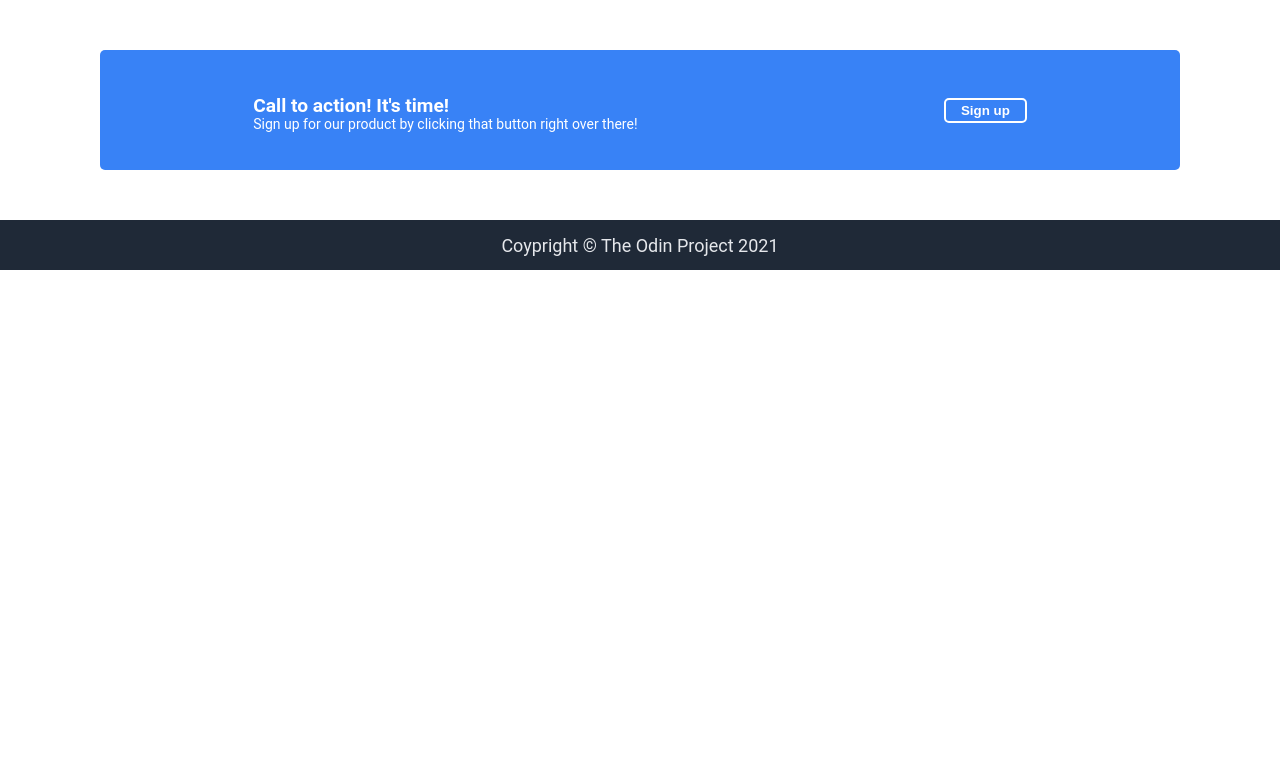
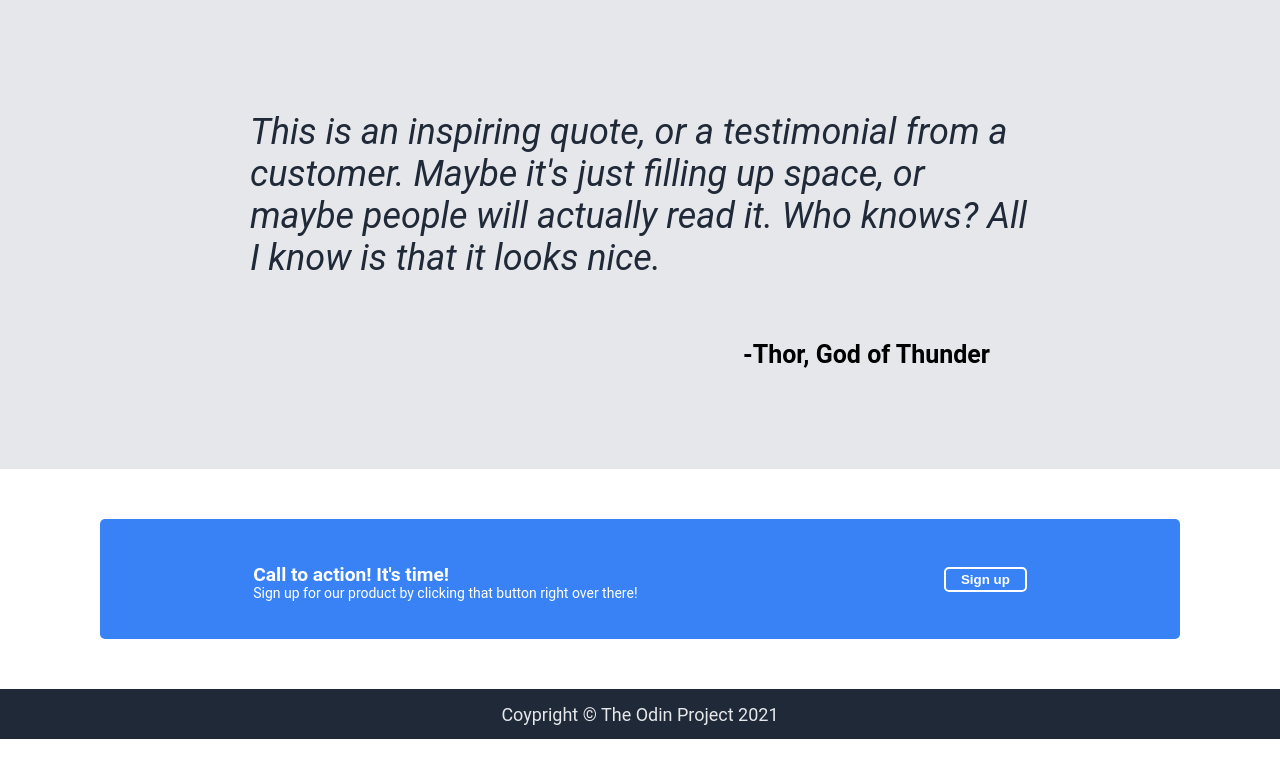
Before and after one commit to chitudorin/odin-landing-page, a plain HTML site: page index.html in a window 1280 px wide. Drawn offline with Linux system fonts and the light colour scheme.

Commit message:
Add quote section

```diff
--- a/index.html
+++ b/index.html
@@ -10,7 +10,10 @@
   <body>
     <div class="section-1"></div>
     <div class="section-2"></div>
-    <div class="section-3"></div>
+    <div class="section-3">
+        <p class="quote-text">This is an inspiring quote, or a testimonial from a customer. Maybe it's just filling up space, or maybe people will actually read it. Who knows? All I know is that it looks nice.</p>
+        <p class="quote-author">-Thor, God of Thunder</p>
+    </div>
     <div class="section-4">
       <div class="call-to-action">
         <div class="text">
--- a/style.css
+++ b/style.css
@@ -10,14 +10,37 @@ body > div {
   /* border: 1px solid red; */
 }
 
-.section-4{
+.section-3 {
+  display: flex;
+  flex-direction: column;
+  justify-content: center;
+  align-items: center;
+  background-color: #e5e7eb;
+  padding: 75px 250px;
+}
+
+.quote-text {
+  font-weight: light;
+  font-size: 36px;
+  font-style: italic;
+  color: #1f2937;
+}
+
+.quote-author {
+  align-self: flex-end;
+  margin-right: 40px;
+  font-weight: bold;
+  font-size: 25px;
+}
+
+.section-4 {
   display: flex;
   justify-content: center;
   align-items: center;
 }
 
-.call-to-action{
-    height:120px;
+.call-to-action {
+  height: 120px;
   width: 100%;
   border-radius: 5px;
   background-color: #3882f6;
@@ -27,19 +50,19 @@ body > div {
   align-items: center;
 }
 
-.action-subtitle{
+.action-subtitle {
   font-weight: bold;
   color: white;
   font-size: larger;
 }
 
-.action-text{
+.action-text {
   color: white;
   margin-top: -20px;
   font-size: 14px;
 }
 
-button{
+button {
   border: 2px solid white;
   background-color: #3882f6;
   border-radius: 5px;
```
Lines whose indentation alone changed are shown as unchanged.
